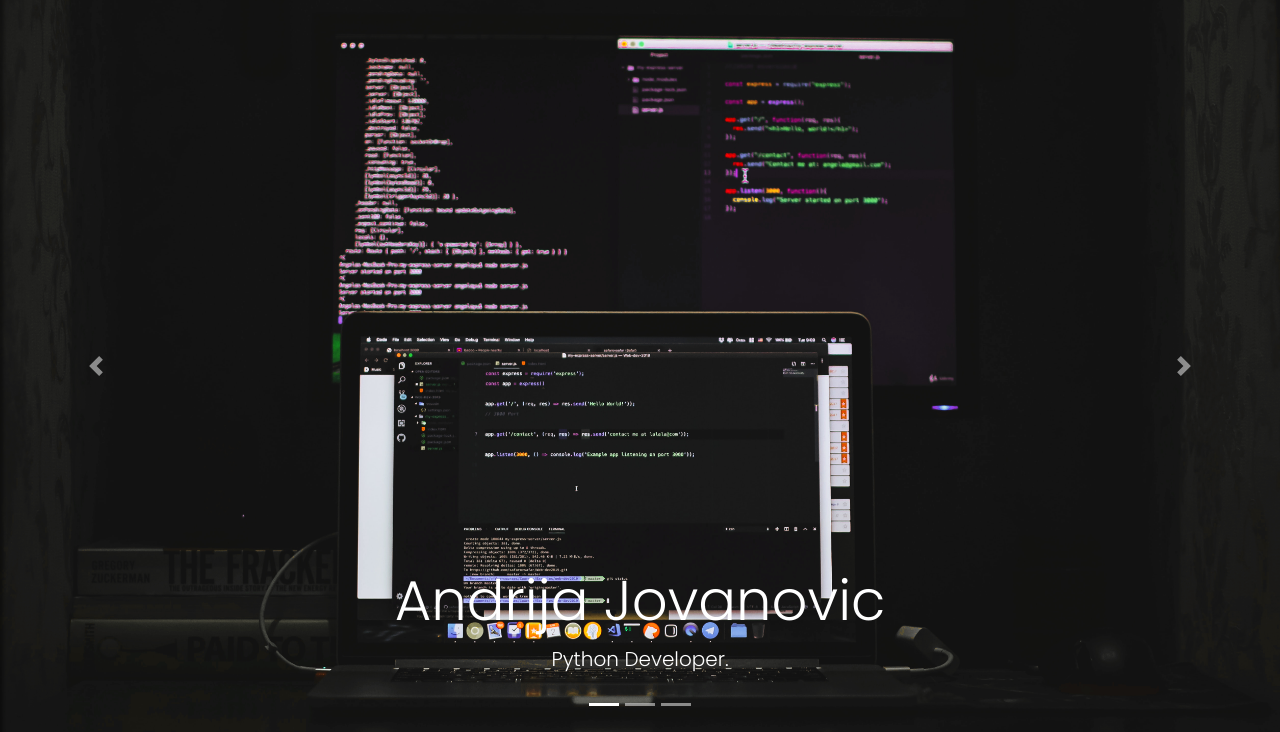
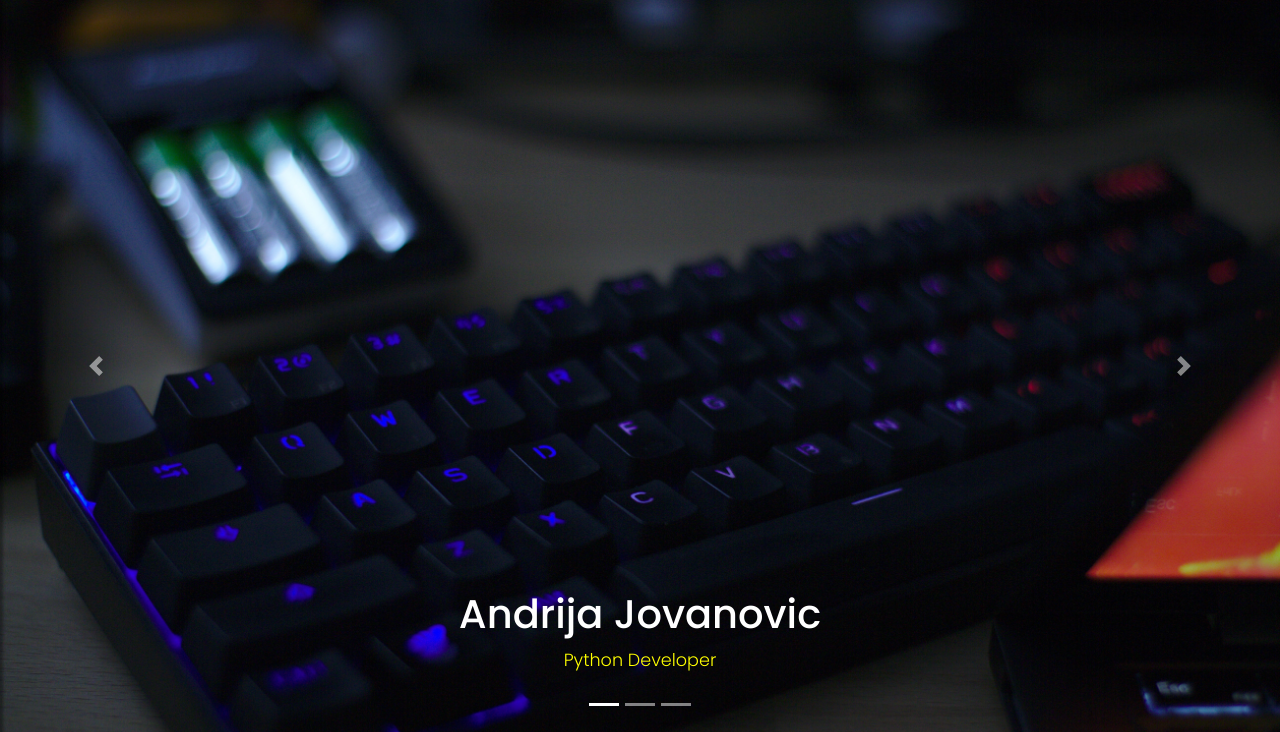
Before and after one commit to andrijaJ01/portfolio-fastapi, a FastAPI app: page / in a window 1280 px wide. Shown: the part 68-800 px from the top of the page. Run offline with FastAPI, Linux system fonts and the light colour scheme; some libraries are stand-ins or nearby versions.

Commit message:
changed carousel html and css

```diff
--- a/templates/home.html
+++ b/templates/home.html
@@ -8,44 +8,113 @@
 
 {% block page_content %}
 {% include 'include/sidebar.html' %}
-<style>
+<!--<style>
 .carousel-item {
   height: calc(100vh - 68px);
   min-height: 350px;
   background: no-repeat center center scroll;
-  -webkit-background-size: cover;
   -moz-background-size: cover;
   -o-background-size: cover;
+  -webkit-background-size: cover;
   background-size: cover;
   width:100vW;
 
 }
 .carousel-item p{color:white}
+@media (max-width:600px) {
+  .carousel-item {
 
+margin-bottom:-10px
+    bottom: 60px;}
+
+}
+</style> -->
+
+<style>
+  .top-content .carousel-item {
+      height: calc(100vh - 68px);
+      min-height: 400px;
+      background-repeat: no-repeat;
+      background-size: cover;
+  }
+
+  .top-content .carousel-item-1 {
+      background-image: url(../static/images/img1.jpg);
+      width:100vW;
+  }
+
+  .top-content .carousel-item-2 {
+    background-image: url(../static/images/img2.jpg);
+    width:100vW;
+  }
+
+  .top-content .carousel-item-3 {
+    background-image: url(../static/images/img3-edited.jpg);
+    width:100vW;
+  }
+.top-content p{
+  color:yellow;
+}
+
+@media (max-width: 767px) {
+
+.top-content{
+  height:calc(100vh - 67px)
+}
+    h1, h2 {
+        font-size: 22px;
+        line-height: 30px;
+    }
+
+    .top-content .carousel-caption {
+        top: 65 %;
+    }
+
+    .top-content .carousel-indicators {
+        display: none;
+    }
+
+}
+
+media (max-width: 575px) {
+
+    .top-content .carousel-caption {
+        bottom: 10px;
+        padding-bottom: 20px;
+    }
+
+    .top-content .carousel-caption-description {
+        display: none;
+    }
+
+    .top-content h1,
+    .top-content h2,
+    .top-content h3 {
+        font-size: 18px;
+    }
+
+}
 </style>
-<header>
+<!--<header>
   <div id="carouselExampleIndicators" class="carousel slide" data-ride="carousel">
     <ol class="carousel-indicators">
       <li data-target="#carouselExampleIndicators" data-slide-to="0" class="active"></li>
       <li data-target="#carouselExampleIndicators" data-slide-to="1"></li>
-      <li data-target="#carouselExampleIndicators" data-slide-to="2"></li>
-    </ol>
-    <div class="carousel-inner" role="listbox">
-      <!-- Slide One - Set the background image for this slide in the line below -->
+       <li data-target="#carouselExampleIndicators" data-slide-to="2"></li>
+     </ol>
+      <div class="carousel-inner" role="listbox">
       <div class="carousel-item active" style="background-image: url({{url_for('static',path='images/img3-edited.jpg')}})">
         <div class="carousel-caption  d-md-block">
           <h2 class="display-4">Andrija Jovanovic</h2>
           <p class="lead">Python Developer.</p>
         </div>
       </div>
-      <!-- Slide Two - Set the background image for this slide in the line below -->
       <div class="carousel-item " style="background-image: url({{url_for('static',path='images/img2.jpg')}})">
         <div class="carousel-caption  d-md-block">
           <h2 class="display-4">Some of...</h2>
           <p class="lead">some of my projects include...</p>
         </div>
       </div>
-      <!-- Slide Three - Set the background image for this slide in the line below -->
       <div class="carousel-item " style="background-image: url({{url_for('static',path='images/img1.jpg')}})">
         <div class="carousel-caption  d-md-block">
           <h2 class="display-4">...my projects</h2>
@@ -62,8 +131,57 @@
           <span class="sr-only">Next</span>
         </a>
   </div>
-</header>
+</header>-->
+<!-- Top content -->
+<div class="top-content">
+    <!-- Carousel -->
+    <div id="carousel-example" class="carousel slide" data-ride="carousel">
 
+        <ol class="carousel-indicators">
+            <li data-target="#carousel-example" data-slide-to="0" class="active"></li>
+            <li data-target="#carousel-example" data-slide-to="1"></li>
+            <li data-target="#carousel-example" data-slide-to="2"></li>
+        </ol>
+
+        <div class="carousel-inner">
+            <div class="carousel-item carousel-item-1 active">
+                <div class="carousel-caption">
+                    <h1>Andrija Jovanovic</h1>
+                    <div class="carousel-caption-description">
+                        <p>Python Developer</p>
+                    </div>
+                </div>
+            </div>
+            <div class="carousel-item carousel-item-2">
+                <div class="carousel-caption">
+                    <h3>Some of ...</h3>
+                    <div class="carousel-caption-description">
+                      <p>Some of my projects include...</p>
+                    </div>
+                </div>
+            </div>
+            <div class="carousel-item carousel-item-3">
+                <div class="carousel-caption">
+                    <h3>...my projects</h3>
+                    <div class="carousel-caption-description">
+                        <p>...various bots, and backend for this website</p>
+                    </div>
+                </div>
+            </div>
+
+        </div>
+
+        <a class="carousel-control-prev" href="#carousel-example" role="button" data-slide="prev">
+            <span class="carousel-control-prev-icon" aria-hidden="true"></span>
+            <span class="sr-only">Previous</span>
+        </a>
+        <a class="carousel-control-next" href="#carousel-example" role="button" data-slide="next">
+            <span class="carousel-control-next-icon" aria-hidden="true"></span>
+            <span class="sr-only">Next</span>
+        </a>
+    </div>
+    <!-- End carousel -->
+</div>
 <!-- Page Content -->
 {% endblock %}
 
```
